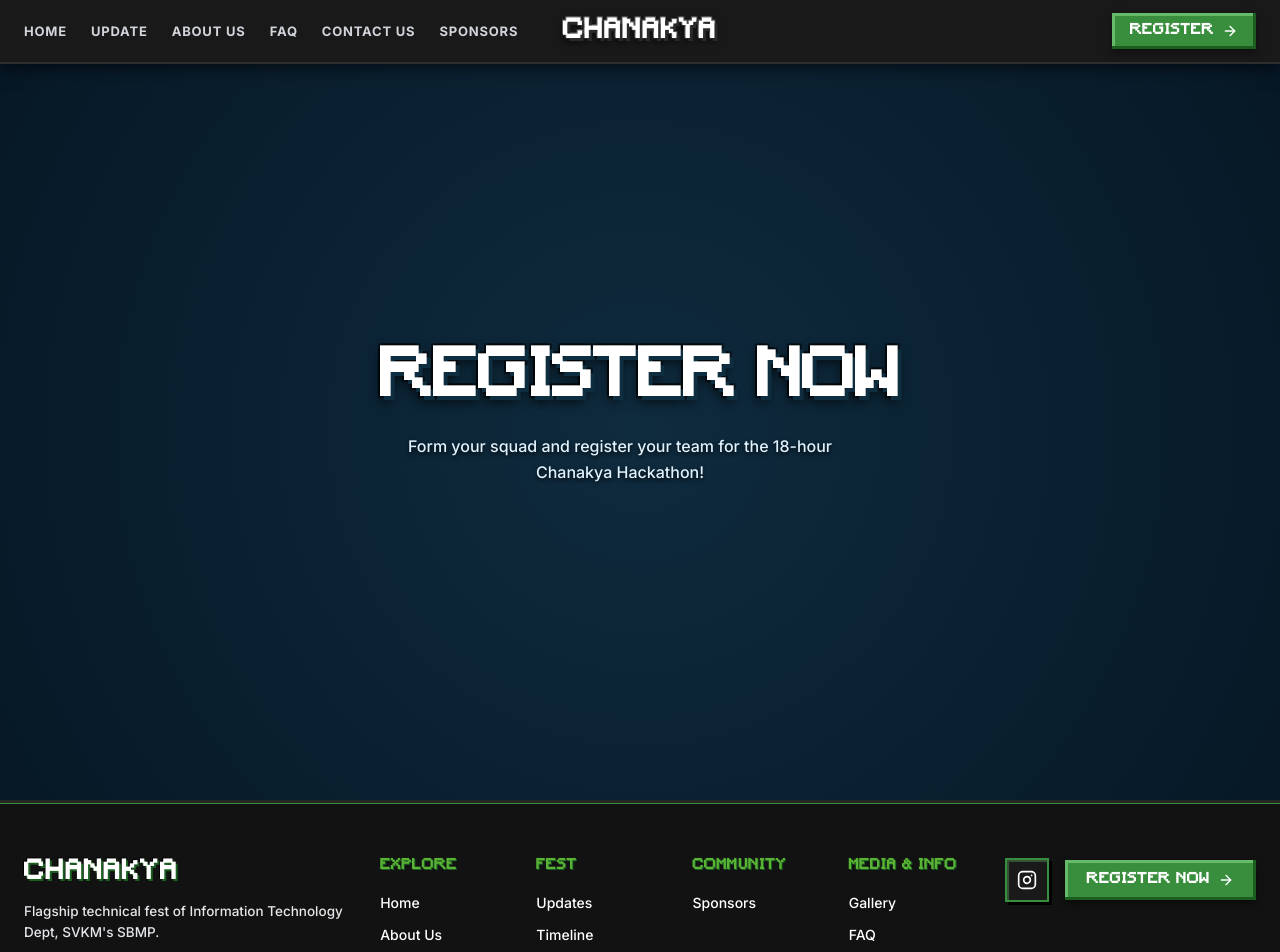
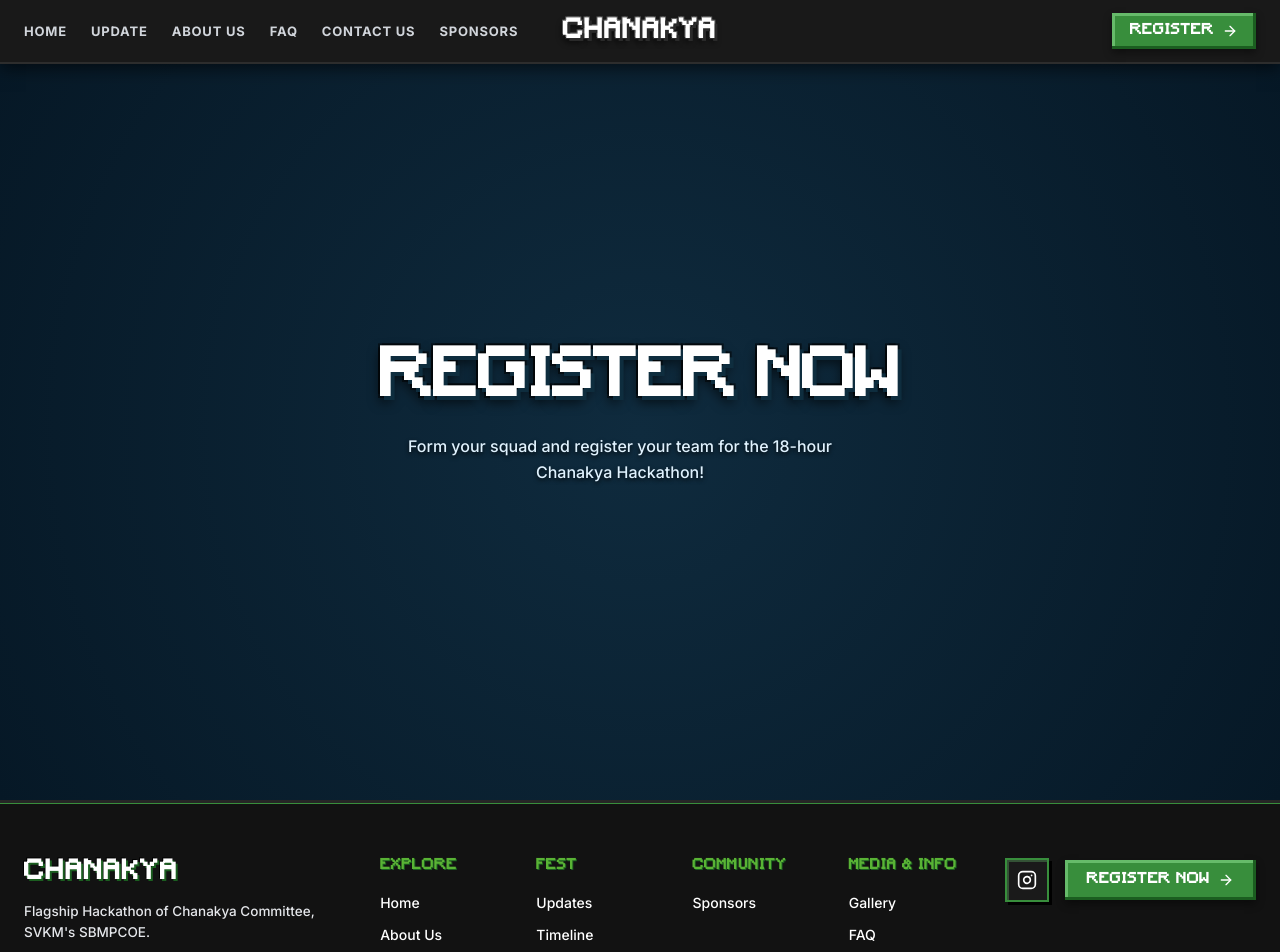
Before and after one commit to Jeel88/ChanakyaCraft, a React (Vite) app: page /register in a window 1280 px wide. Shown: the top 952 px of the page. Built offline with nearby package versions, Linux system fonts and the light colour scheme.

Commit message:
Update Footer.jsx

```diff
--- a/src/components/Footer.jsx
+++ b/src/components/Footer.jsx
@@ -35,7 +35,7 @@ export default function Footer() {
           </Link>
 
           <p className="mc-footer-tagline">
-            Flagship technical fest of Information Technology Dept, SVKM's SBMP.
+            Flagship Hackathon of Chanakya Committee, SVKM's SBMPCOE.
           </p>
         </div>
 
```
